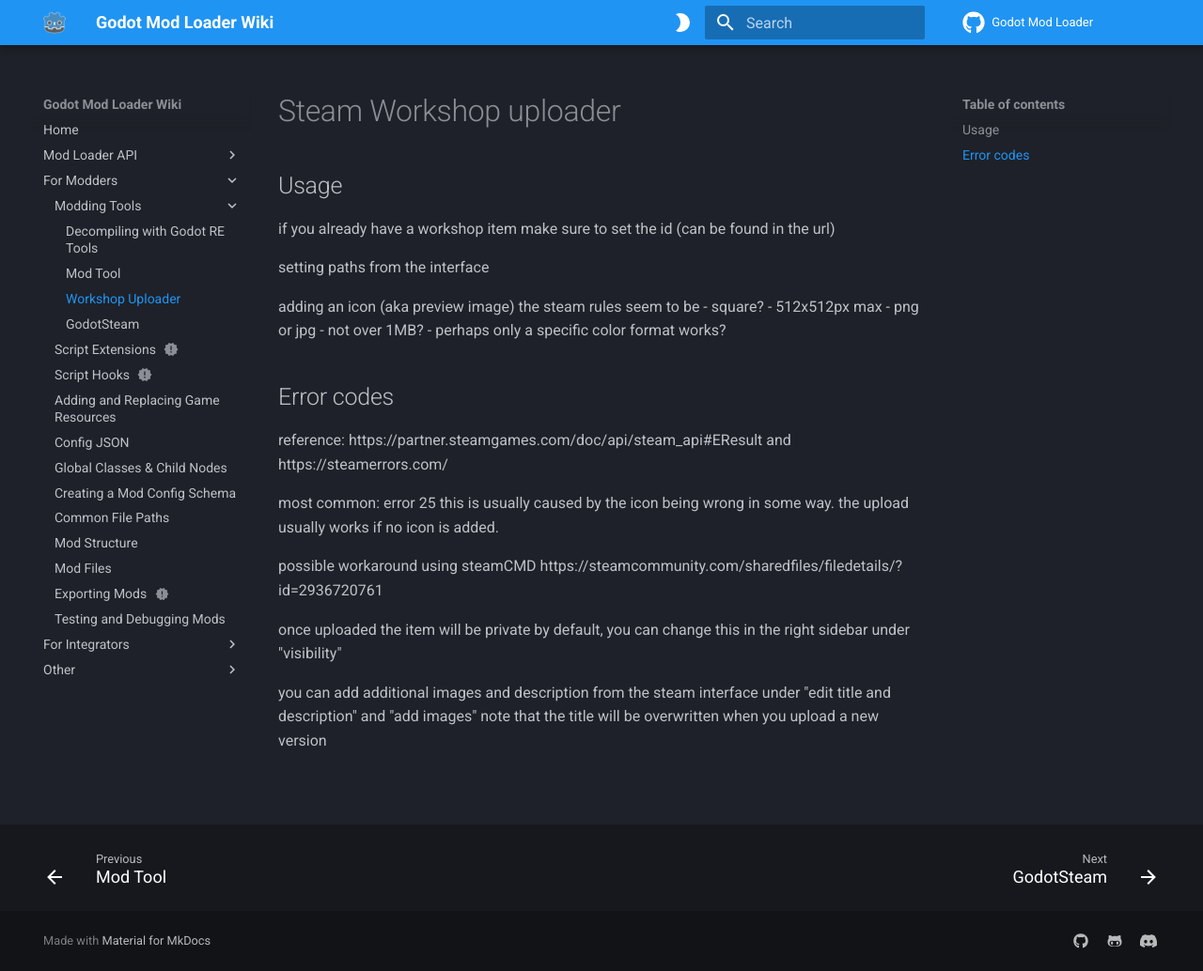
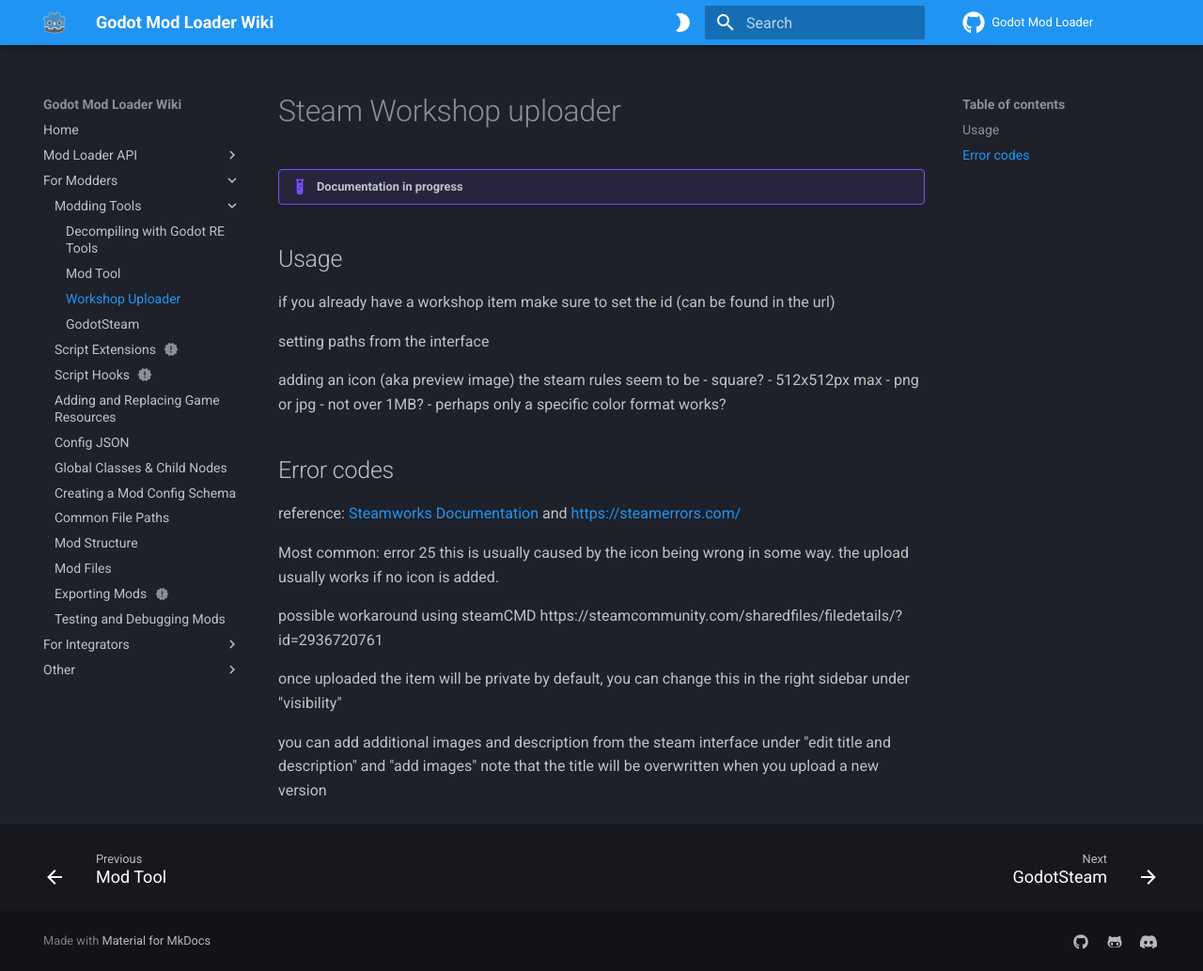
Before and after one commit to GodotModding/gmlwiki, an MkDocs documentation site: the page built from docs/guides/modding/tools/workshop_uploader.md, in a window 1280 px wide and 1034 px high. Shown: the whole window at 94% size. Built offline with MkDocs 1.6.1 and Material for MkDocs 9.7.7, drawn with Linux system fonts in a browser that asks for light colours; comment, search, counter and statistics services are not loaded.

```diff
--- a/docs/guides/modding/tools/workshop_uploader.md
+++ b/docs/guides/modding/tools/workshop_uploader.md
@@ -1,4 +1,7 @@
 # Steam Workshop uploader
+
+[//]: # (TODO)
+!!! example "Documentation in progress"
 
 ## Usage
 
@@ -15,9 +18,9 @@ the steam rules seem to be
 - perhaps only a specific color format works?
 
 ## Error codes
-reference: https://partner.steamgames.com/doc/api/steam_api#EResult and https://steamerrors.com/
+reference: [Steamworks Documentation](https://partner.steamgames.com/doc/api/steam_api#EResult) and [https://steamerrors.com/](https://steamerrors.com/)
 
-most common: error 25
+Most common: error 25
 this is usually caused by the icon being wrong in some way. the upload usually works if no icon is added.
 
 [//]: # (https://partner.steamgames.com/doc/api/ISteamUGC#SetItemPreview)
--- a/mkdocs.yml
+++ b/mkdocs.yml
@@ -39,7 +39,7 @@ nav:
     - Mod Loader Options: guides/integration/mod_loader_options.md
     - Godot Project Setup: guides/integration/godot_project_setup.md
     - Mod Loader Self Setup: guides/integration/mod_loader_self_setup.md
-    - Mod Distribution Options: guides/integration/mod_distribution.md
+    - Mod Distribution: guides/integration/mod_distribution.md
   - Other:
     - Upcoming Features: misc/upcoming_features.md
     - Breaking Changes: misc/breaking_changes.md
```
Also changed, not shown: docs/guides/integration/mod_loader_options.md (+3 -2 lines), docs/guides/modding/tools/mod_tool.md (+4 -0 lines).
